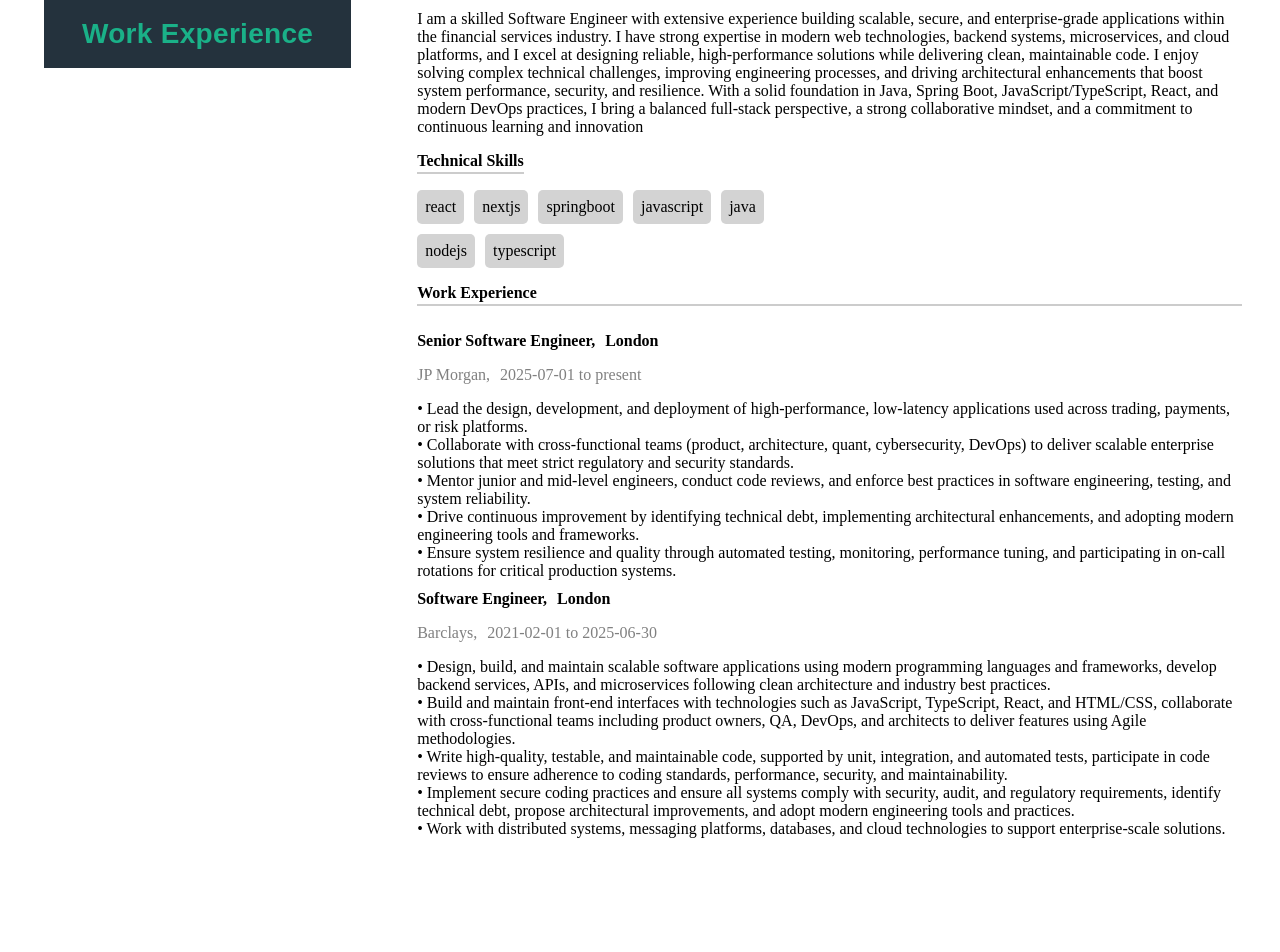
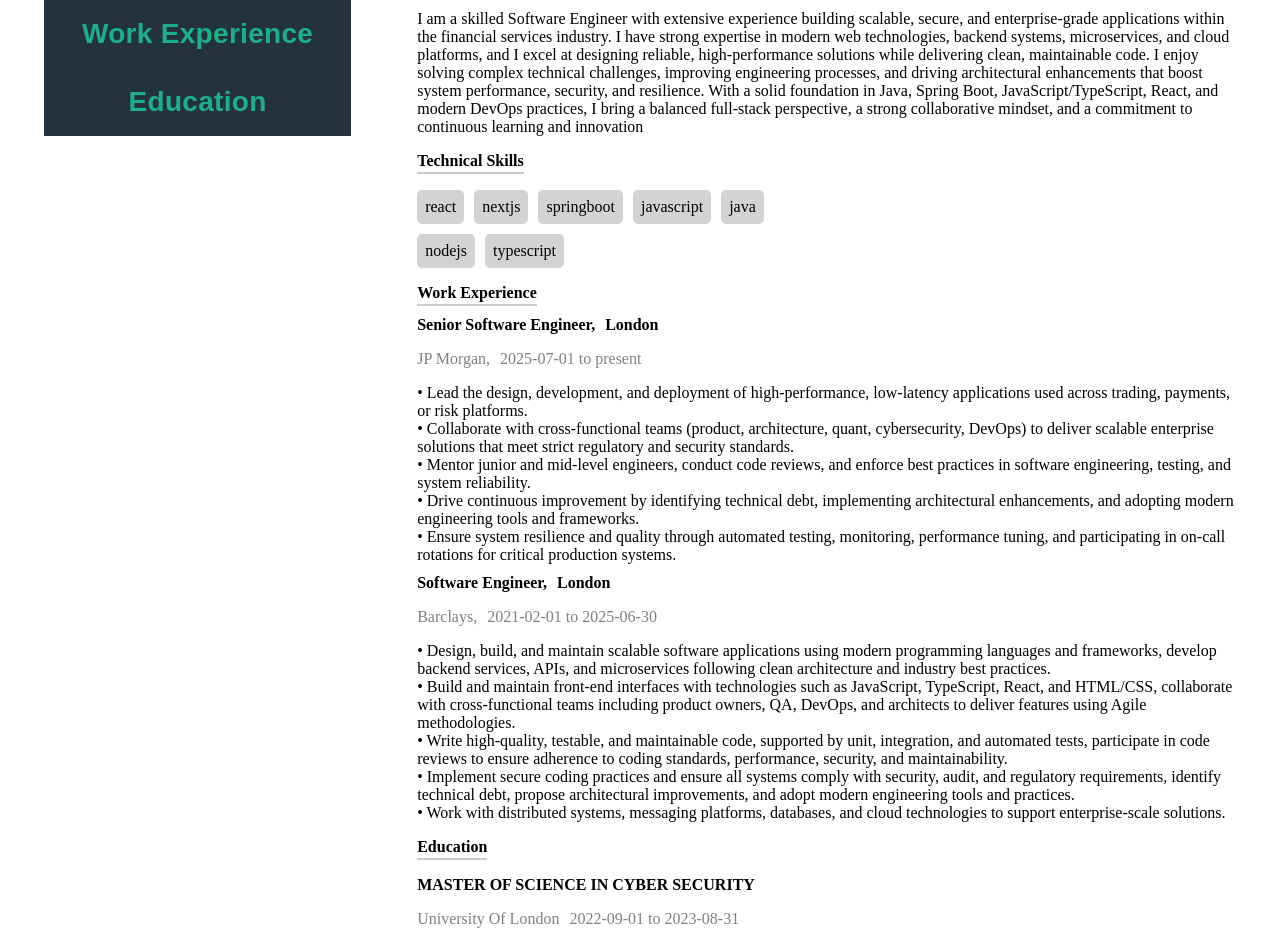
Before and after one commit to Simba-Ndewere/cv-application, a React (Vite) app: page / in a window 1280 px wide. Shown: the part 289-1241 px from the top of the page. Before the commit the page ends 1135 px from the top, so only its background shows below. Built offline with nearby package versions, Linux system fonts and the light colour scheme.

Commit message:
add education content to cv and input form

```diff
--- a/src/App.jsx
+++ b/src/App.jsx
@@ -5,6 +5,7 @@
 import GeneralInformationCV from './components/output/GeneralInformationCV.jsx'
 import SkillsCV from './components/output/SkillsCV.jsx';
 import WorkExperienceCV from './components/output/WorkExperienceCV.jsx';
+import EducationCV from './components/output/EducationCV.jsx';
 
 function App() {
 
@@ -54,6 +55,8 @@
           <WorkExperienceCV
             workExperience={workExperience}
           />
+          <EducationCV
+          />
         </div>
 
       </div>
--- /dev/null
+++ b/src/components/input/Education.jsx
@@ -0,0 +1,40 @@
+import { useState } from "react";
+
+function Education() {
+    const [collapsible, openCollapsible] = useState(false);
+
+    function handleSubmit() {
+
+    }
+
+    return (
+       <div className='general'>
+            <button type="button" className={`collapsibleEducation ${collapsible ? 'active' : ''}`} onClick={() => collapsible ? openCollapsible(false) : openCollapsible(true)}>Education</button>
+            <div style={collapsible ? { display: "block" } : { display: "none" }} className='generalContainer'>
+                <form className='form' action={handleSubmit}>
+                    <div className='form-group'>
+                        <label>
+                            <input type='text' name="fullname" placeholder="Degree" required />
+                        </label>
+                        <label>
+                            <input type='email' name="email" placeholder="University" required />
+                        </label>
+                        <div className="year">
+                            <label htmlFor="yearStarted">From</label>
+                            <input type="date" required name="yearStarted"></input>
+                        </div>
+                        <div className="year">
+                            <label htmlFor="yearEnd">To</label>
+                            <input type="date" name="yearEnded"></input>
+                        </div>
+                        <button type="submit" className='submit'>
+                            Submit
+                        </button>
+                    </div>
+                </form>
+            </div>
+        </div>
+    )
+}
+
+export default Education;
--- a/src/components/input/InputForm.jsx
+++ b/src/components/input/InputForm.jsx
@@ -3,6 +3,7 @@
 import GeneralInformation from './GeneralInformation';
 import Skills from './Skills';
 import WorkExperience from './WorkExperience';
+import Education from './Education';
 
 function InputForm({ widthValue, setWidth, setGeneralInfo, setSkills, skills, workExperience, setWorkExperience }) {
 
@@ -18,6 +19,9 @@
                 <WorkExperience
                     workExperience={workExperience}
                     setWorkExperience={setWorkExperience}/>
+                <Education
+
+                />
             </div>
         </div>
     )
--- /dev/null
+++ b/src/components/output/EducationCV.jsx
@@ -0,0 +1,17 @@
+import '../../styles/EducationCV.css'
+function Education() {
+    return (
+        <div className="generalContainerCV">
+            <div>
+                <p className='titleCV'>Education</p>
+                <p className='degree'>MASTER OF SCIENCE IN CYBER SECURITY</p>
+                <div className="uniYear">
+                    <p>University Of London</p>
+                    <p>2022-09-01 to 2023-08-31</p>
+                </div>
+            </div>
+        </div>
+    )
+}
+
+export default Education;
--- a/src/components/output/WorkExperienceCV.jsx
+++ b/src/components/output/WorkExperienceCV.jsx
@@ -2,9 +2,9 @@
     return (
         <div className="generalContainerCV">
             <div className="experienceSection">
-                <p className="titleCV">Work Experience</p>
+                <div className="workExperienceDiv"><p className="titleCV">Work Experience</p></div>
                 {workExperience.map((experience) => {
-                    return <div key={experience.id}>
+                    return <div className='workExp' key={experience.id}>
                         <div className="titleLocation">
                             <p className="titlePosition">{experience.title},</p>
                             <p className="location">{experience.location}</p>
--- /dev/null
+++ b/src/styles/EducationCV.css
@@ -0,0 +1,13 @@
+.uniYear {
+    display: flex;
+    margin: 0;
+    padding: 0;
+    gap: 10px;
+    color: gray;
+}
+
+.degree {
+    font-weight: bold;
+    margin: 0;
+    padding: 0;
+}
--- a/src/styles/WorkExperience.css
+++ b/src/styles/WorkExperience.css
@@ -1,4 +1,5 @@
-.collapsibleExperience {
+.collapsibleExperience,
+.collapsibleEducation {
     cursor: pointer;
     padding: 18px;
     border: none;
@@ -30,6 +31,7 @@
 .titleLocation {
     display: flex;
     gap: 10px;
+    padding: 0%;
 }
 
 .titlePosition,
@@ -109,6 +111,21 @@
     gap: 10px;
 }
 
+.workExperienceDiv {
+    padding: 0%;
+    margin: 0%;
+    display: flex;
+}
+
+.workExp {
+    padding: 0;
+    margin: 0;
+}
+
+.workExperienceDiv p {
+  margin-bottom: 0;
+}
+
 @media (min-width: 1000px) {
     .general {
         width: 100%;
@@ -118,7 +135,8 @@
         width: 100%;
     }
 
-    .collapsibleExperience {
+    .collapsibleExperience,
+    .collapsibleEducation {
         width: 100%;
     }
 }
```
